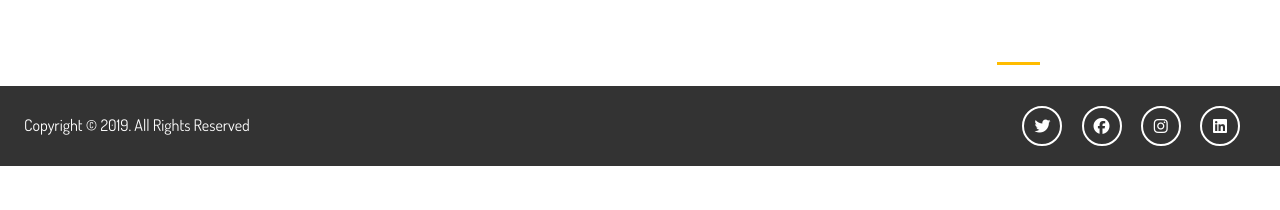
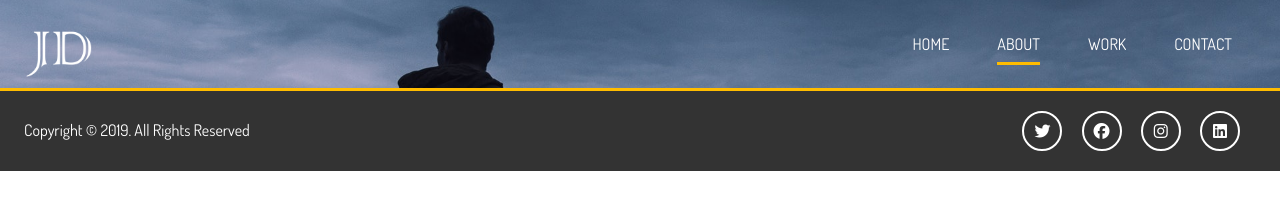
Before and after one commit to alan-nguyen/portfolio-website, a website: page dist/about.html in a window 1280 px wide. Drawn offline with Linux system fonts and the light colour scheme.

Commit message:
Style header inner

```diff
--- a/scss/main.scss
+++ b/scss/main.scss
@@ -91,7 +91,11 @@ img {
     }
   }
 
+  // Header Inner
   &-inner {
+    background: $bg-image no-repeat 200% 30% / cover;
+    height: 5.5rem;
+    border-bottom: 3px $main-color solid;
   }
 }
 
```
Also changed, not shown: dist/css/main.css.
